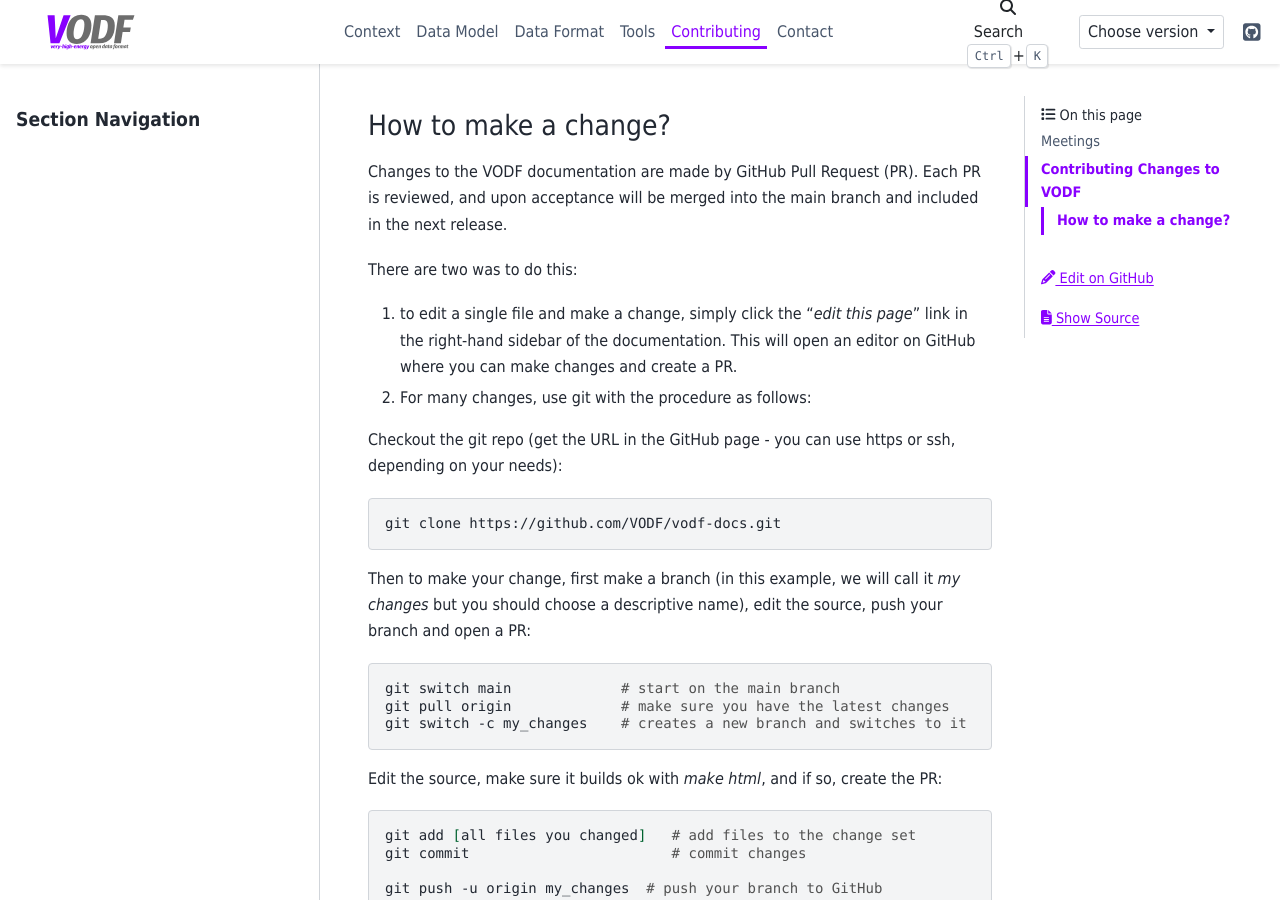
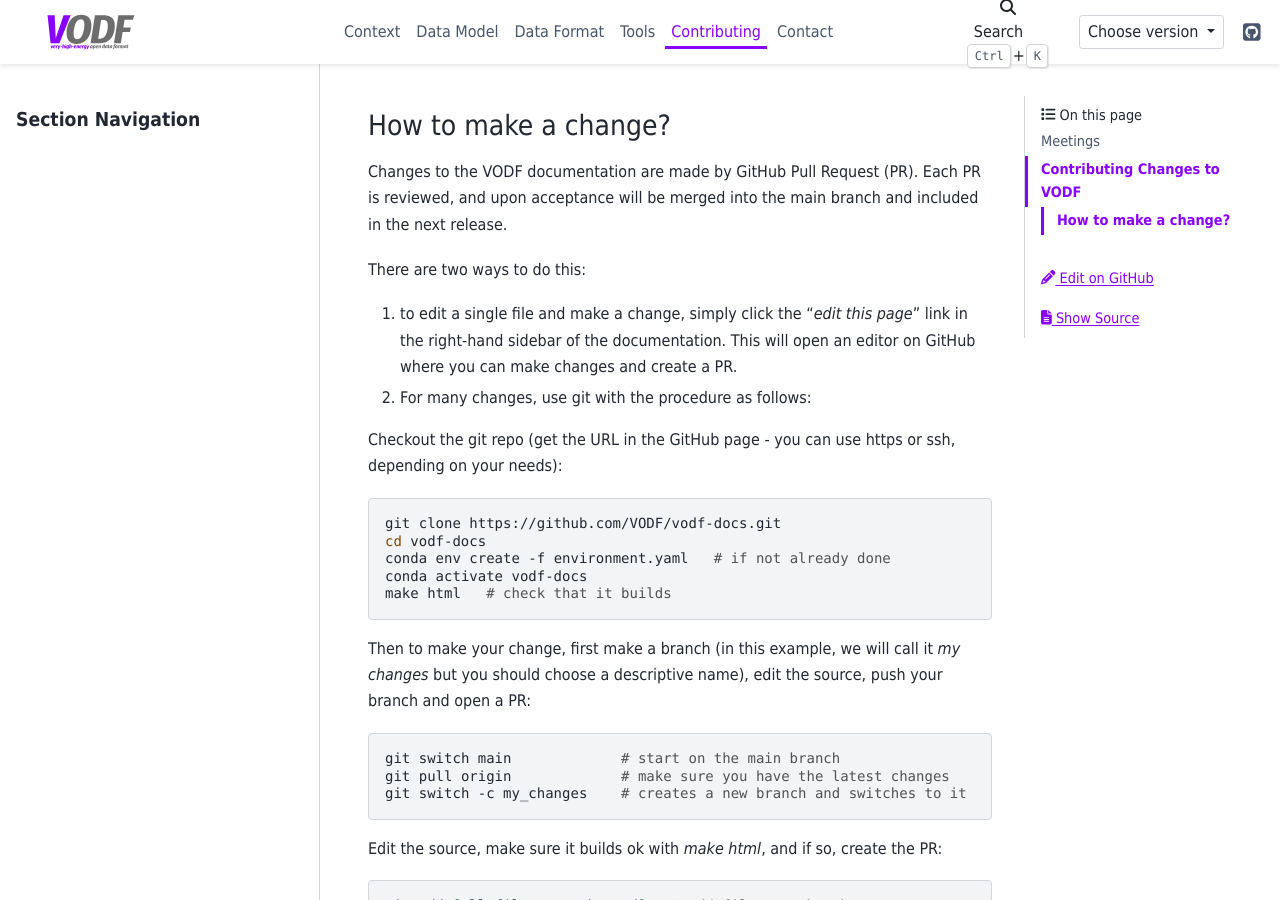
Before and after one commit to VODF/vodf-docs, a Sphinx documentation site: the page built from source/contributing.rst, in a window 1280 px wide and 900 px high, scrolled down 405 px. Built offline with Sphinx 7.4.7 and the PyData theme 0.15.4, drawn with Linux system fonts in a browser that asks for light colours.

Commit message:
fix typo
Signed-off-by: Karl Kosack <kosack@users.noreply.github.com>

```diff
--- a/source/contributing.rst
+++ b/source/contributing.rst
@@ -19,7 +19,7 @@ How to make a change?
 Changes to the VODF documentation are made by GitHub Pull Request (PR).  Each PR is reviewed,
 and upon acceptance will be merged into the main branch and included in the next release.
 
-There are two was to do this:
+There are two ways to do this:
 
 1. to edit a single file and make a change, simply click the "*edit this page*" link in the right-hand sidebar of the documentation.  This will open an editor on GitHub where you can make changes and create a PR.
 2. For many changes, use git with the procedure as follows:
@@ -29,7 +29,10 @@ Checkout the git repo (get the URL in the GitHub page - you can use https or ssh
 .. code:: sh
 
   git clone https://github.com/VODF/vodf-docs.git
-
+  cd vodf-docs
+  conda env create -f environment.yaml   # if not already done
+  conda activate vodf-docs
+  make html   # check that it builds
 
 Then to make your change, first make a branch (in this example, we will call it
 `my changes` but you should choose a descriptive name), edit the source,
```
